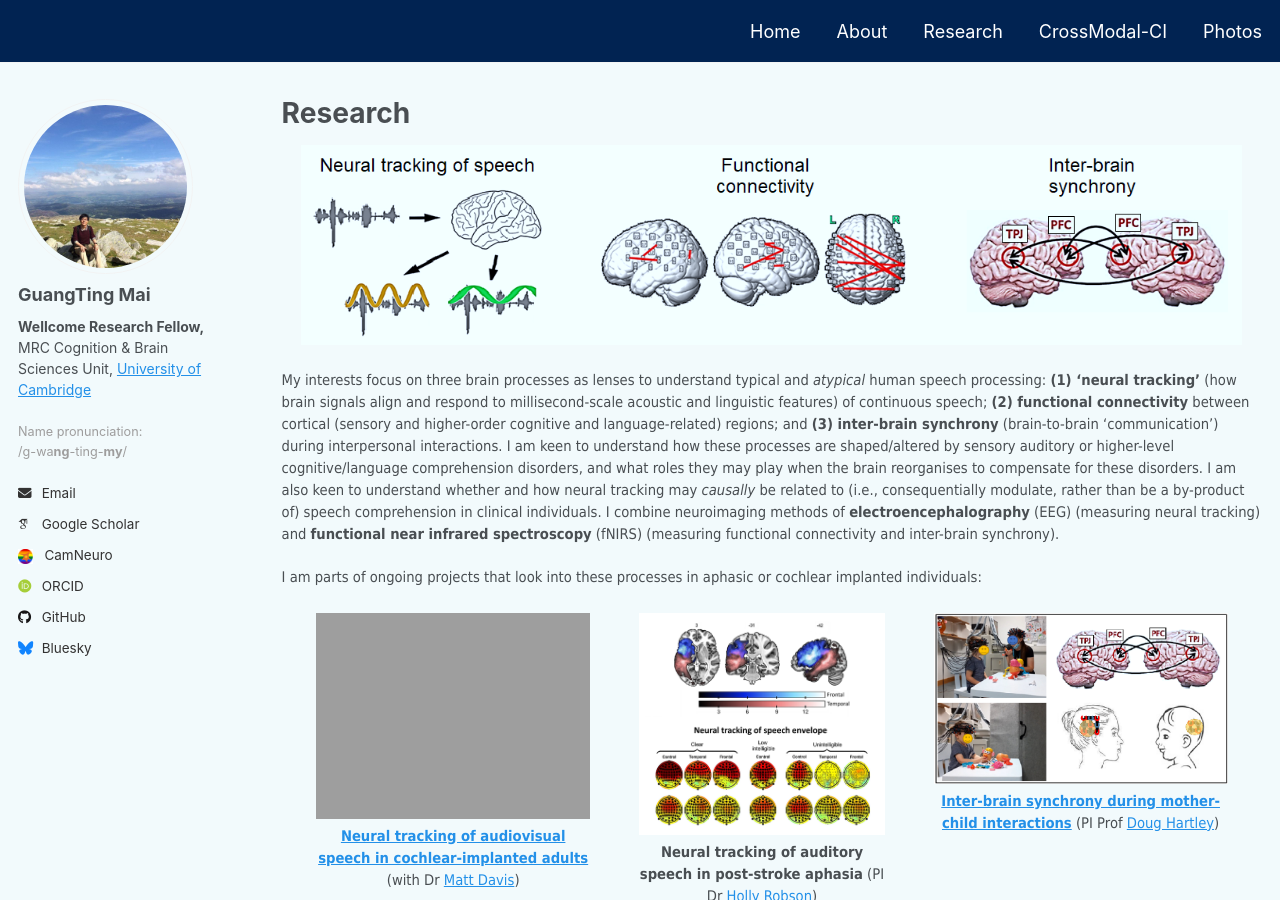
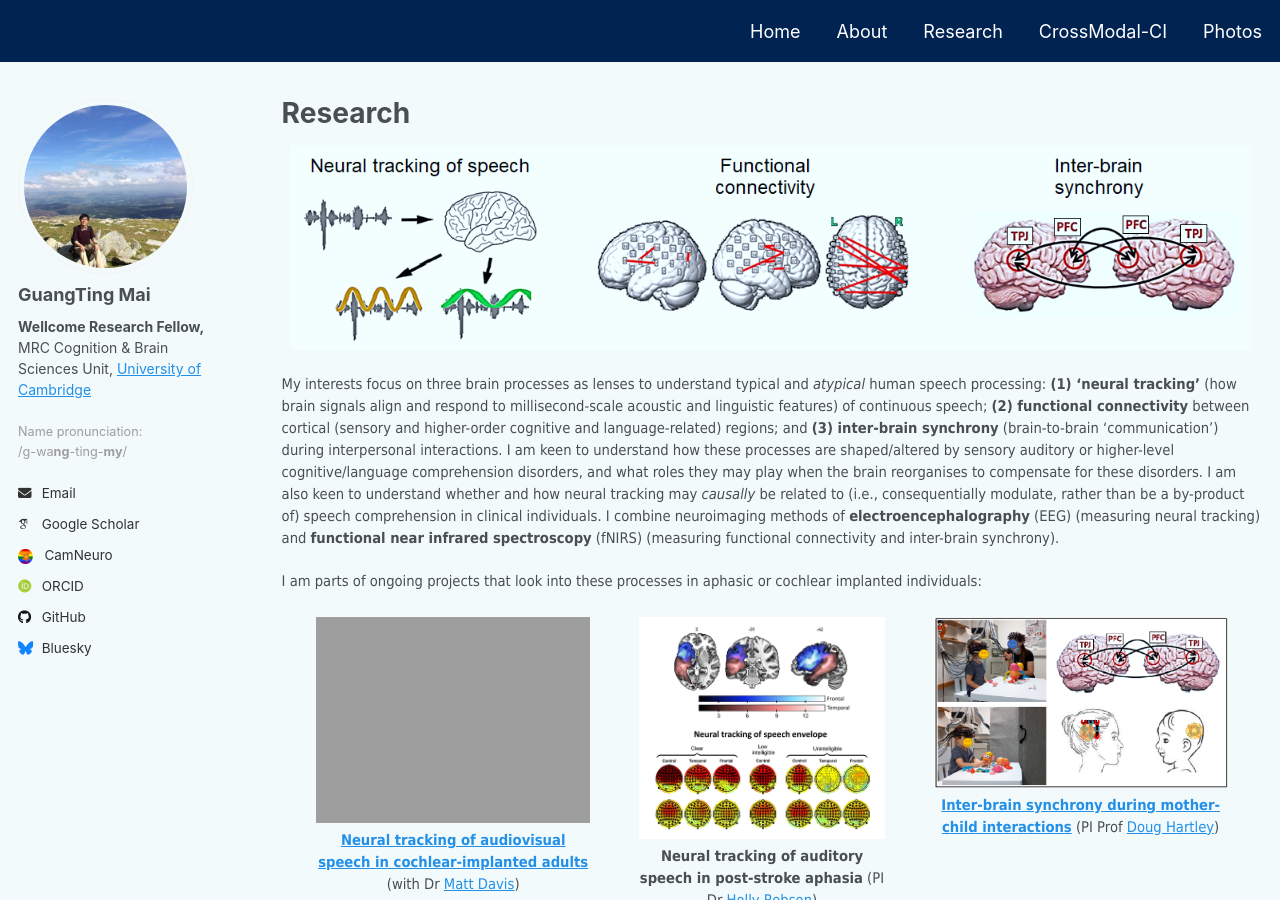
Before and after one commit to guangtingmai/guangtingmai.github.io, a Jekyll site: the page built from _pages/research-content.html, in a window 1280 px wide and 900 px high. Built offline with Jekyll 4.4.1, drawn with Linux system fonts in a browser that asks for light colours; some web fonts are replaced.

Commit message:
Update research-content.html

```diff
--- a/_pages/research-content.html
+++ b/_pages/research-content.html
@@ -5,7 +5,7 @@
 author_profile: true
 ---
 <p align="center">
-  <img src="https://guangtingmai.github.io/images/brain_processes.png" width="96%">
+  <img src="https://guangtingmai.github.io/images/brain_processes.png" width="98%">
 </p>
 
 <p><span style="font-size: 11pt;font-family: Tahoma;line-height: 1.5;display: block;margin-bottom: 0.01vh">My interests focus on three brain processes as lenses to
```
